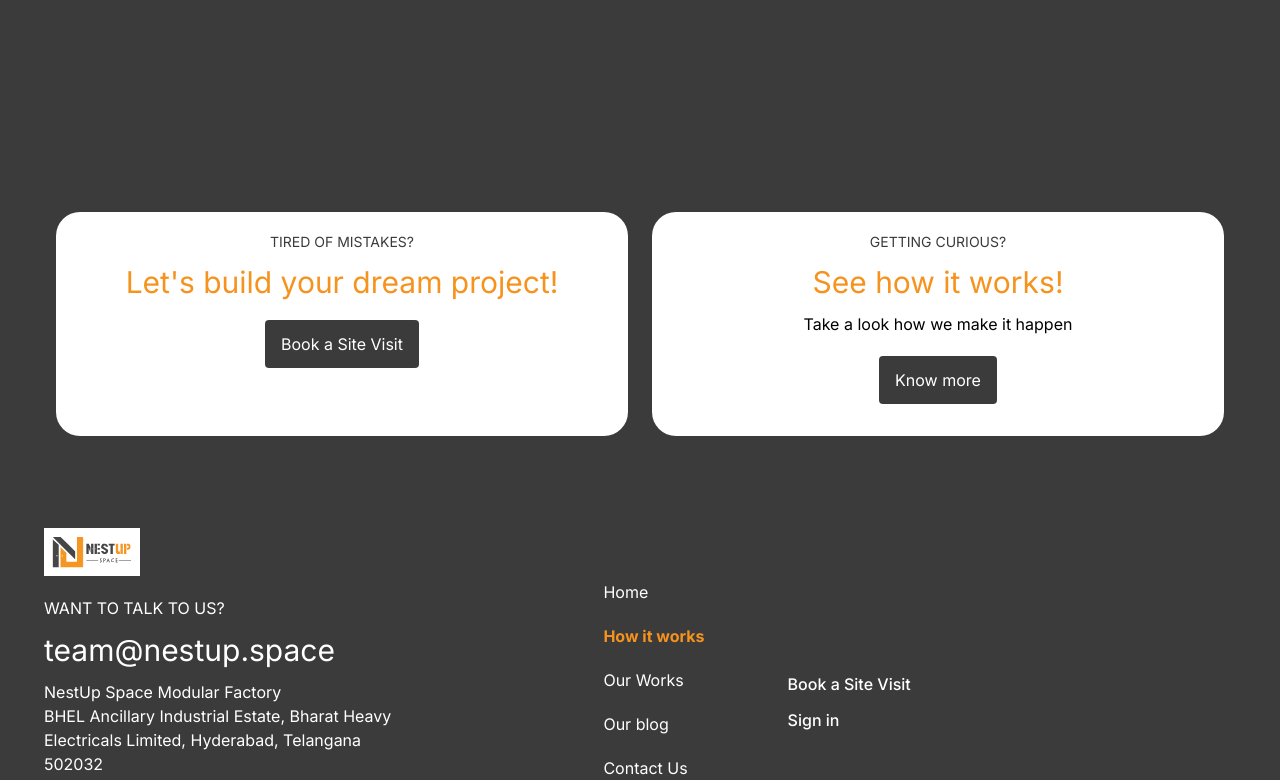
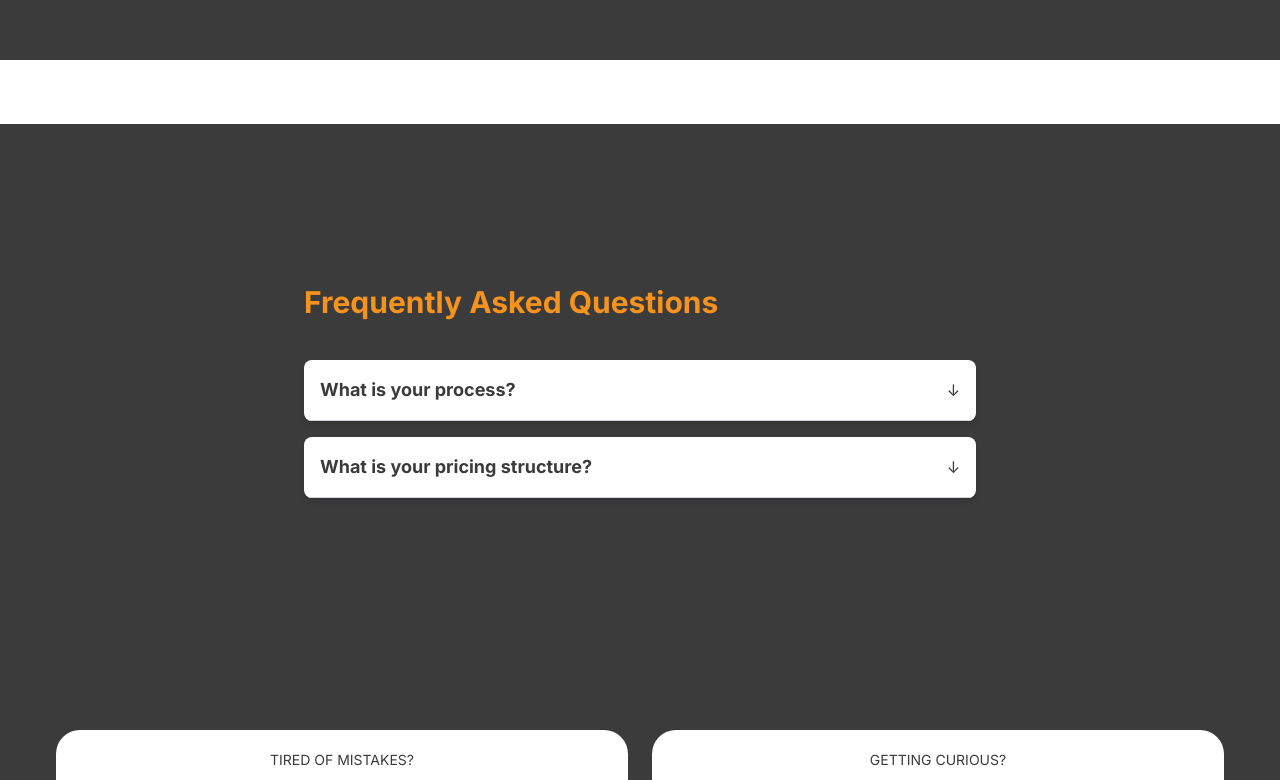
Before and after one commit to NestUp-space/nestup-web-app-dinesh, a Next.js app in the folder frontend/: page /process in a window 1280 px wide. Shown: the part 1160-1940 px from the top of the page. Built offline with nearby package versions, Linux system fonts and the light colour scheme.

Commit message:
update FAQ

```diff
--- /dev/null
+++ b/frontend/constants/faqData/index.tsx
@@ -0,0 +1,32 @@
+// faqData.tsx
+
+import React from 'react';
+
+interface FAQ {
+  question: string;
+  answer: JSX.Element;
+}
+
+export const faqData: FAQ[] = [
+  {
+    question: "What is your process?",
+    answer: (
+      <>
+        The process consists of 4 stages{" "}
+        <a href="/process" className="text-theme-color underline">
+          Know more
+        </a>
+        .
+      </>
+    ),
+  },
+  {
+    question: "What is your pricing structure?",
+    answer: (
+      <>
+        From Site measurement to Installation in 14 working days at ₹320 per sqft
+      </>
+    ),
+  },
+  // Add more FAQs as needed
+];
--- a/frontend/src/app/process/page.tsx
+++ b/frontend/src/app/process/page.tsx
@@ -3,7 +3,7 @@
 
 import { useRef } from "react";
 import { ProcessSection } from "@/components/ProcessSection";
-
+import FAQ from "@/components/Faq";
 
 const Process = () => {
 
@@ -15,8 +15,8 @@ const Process = () => {
         {/* text*/}
         <div className=" gap-0 flex flex-col md:gap-0 lg:gap-8 lg:pr-0 xl:gap-16 w-screen lg:w-2/3 xl:1/2">
           {/* Bio*/}
-          <h1 className="text-2xl font-bold">Process</h1>
           <ProcessSection/>
+          <FAQ/>
         </div>
 
       </div>
--- /dev/null
+++ b/frontend/src/components/Faq.tsx
@@ -0,0 +1,66 @@
+"use client"; // Ensure this component works as a Client Component in Next.js
+
+import React, { useState } from "react";
+import { faqData } from "@constants/faqData";
+
+const FAQ = () => {
+  const [expandedIndices, setExpandedIndices] = useState<number[]>([]);
+
+  const toggleExpand = (index: number) => {
+    setExpandedIndices((prevIndices) =>
+      prevIndices.includes(index)
+        ? prevIndices.filter((i) => i !== index)
+        : [...prevIndices, index]
+    );
+  };
+
+  return (
+    <section
+      className="bg-theme-dark w-screen p-10 md:p-20 lg:p-40 flex justify-center"
+      id="faq"
+    >
+      <div className="max-w-2xl w-full">
+        <div className="text-theme-color font-bold text-3xl mb-10">
+          <h1>Frequently Asked Questions</h1>
+        </div>
+        <div className="flex flex-col">
+          {faqData.map((faq, index) => (
+            <div
+              key={index}
+              className="bg-white rounded-lg shadow-md mb-4 overflow-hidden"
+            >
+              <div
+                className="faq-question cursor-pointer flex justify-between items-center p-4 border-b border-gray-300"
+                onClick={() => toggleExpand(index)}
+              >
+                <h3 className="text-lg font-bold text-theme-dark">
+                  {faq.question}
+                </h3>
+                <span>
+                  {expandedIndices.includes(index) ? (
+                    <span className="text-theme-dark">&uarr;</span>
+                  ) : (
+                    <span className="text-theme-dark">&darr;</span>
+                  )}
+                </span>
+              </div>
+              <div
+                className={`faq-answer overflow-hidden transition-max-height duration-300 ease-in-out ${
+                  expandedIndices.includes(index)
+                    ? "max-h-96 p-4 bg-gray-50"
+                    : "max-h-0"
+                }`}
+              >
+                {expandedIndices.includes(index) && (
+                  <p className="text-theme-dark">{faq.answer}</p>
+                )}
+              </div>
+            </div>
+          ))}
+        </div>
+      </div>
+    </section>
+  );
+};
+
+export default FAQ;
```
